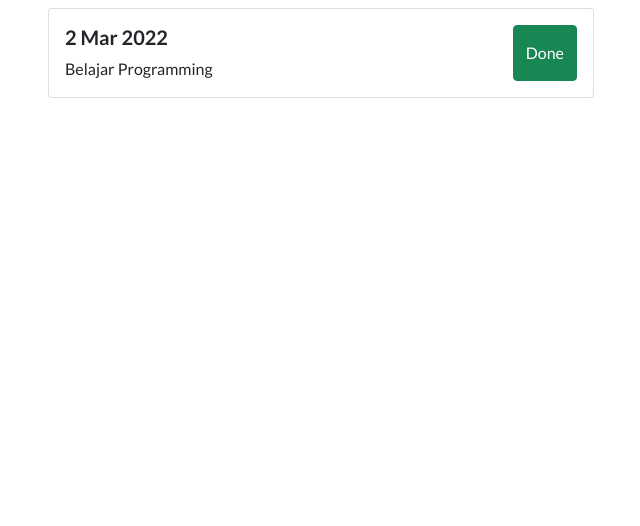
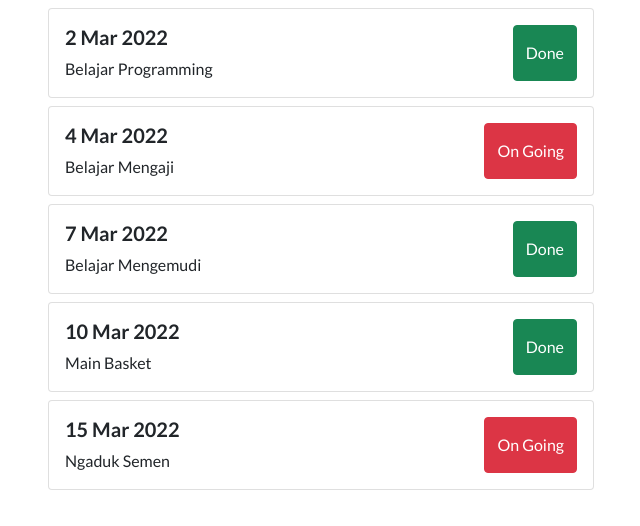
Before and after one commit to wahyuoctar/react-basics, a React (Create React App) app: page / in a window 1280 px wide. Shown: the top 526 px of the page, without its empty margins (319-959 px from the left). Built offline with nearby package versions, Linux system fonts and the light colour scheme.

Commit message:
toDoItem

```diff
--- a/src/App.js
+++ b/src/App.js
@@ -28,6 +28,34 @@ const data = [
   }
 ]
 
+const listToDO = [
+  {
+    date: "2 Mar 2022",
+    action: "Belajar Programming",
+    status: "Done"
+  },
+  {
+    date: "4 Mar 2022",
+    action: "Belajar Mengaji",
+    status: "On Going"
+  },
+  {
+    date: "7 Mar 2022",
+    action: "Belajar Mengemudi",
+    status: "Done"
+  },
+  {
+    date: "10 Mar 2022",
+    action: "Main Basket",
+    status: "Done"
+  },
+  {
+    date: "15 Mar 2022",
+    action: "Ngaduk Semen",
+    status: "On Going"
+  }
+]
+
 function App() {
 
   const renderContentList = () => {
@@ -41,6 +69,18 @@ function App() {
         />)
     })
   }
+
+  const toDoItem = () =>{
+    return listToDO.map((val) =>{
+      return (
+        <ToDoItem
+        date = {val.date}
+        action = {val.action}
+        status = {val.status}
+        />
+      )
+    })
+  }
   return (
     <>
     {/* <Navbar/> */}
@@ -48,7 +88,7 @@ function App() {
       <div className='row'>
         <div className='col-12 col-md-10 offset-md-1 col-lg-6 offset-lg-3'>
           {/* {renderContentList()} */}
-        <ToDoItem/>
+        {toDoItem()}
         </div>
       </div>
     </div>
--- a/src/components/ToDoItem/ToDoItem.jsx
+++ b/src/components/ToDoItem/ToDoItem.jsx
@@ -13,10 +13,18 @@ return (
             <div className="d-flex justify-content-between">
                 <div>
             <CardTitle tag='h5' className='fw-bold'>
-                2 Mar 2022</CardTitle>
-            <CardText>Belajar Programming</CardText>
+                {props.date}</CardTitle>
+            <CardText>
+                {props.action}
+            </CardText>
             </div>
-            <Button color='success'>Done</Button>
+            {props.status == "Done" ? <Button color='success'>
+                {props.status}
+            </Button>:
+            <Button color='danger'>
+            {props.status}
+            </Button>}
+
             </div>
         </CardBody>
     </Card>
```
